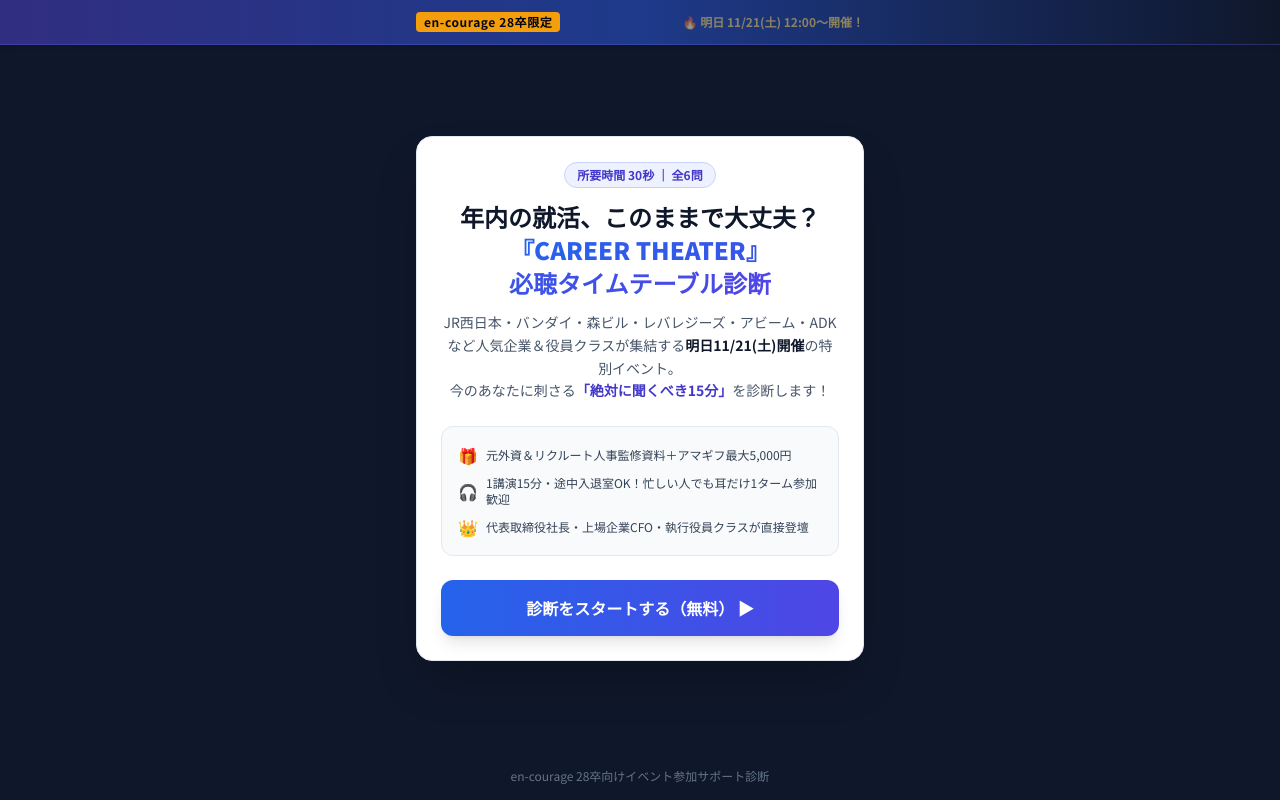
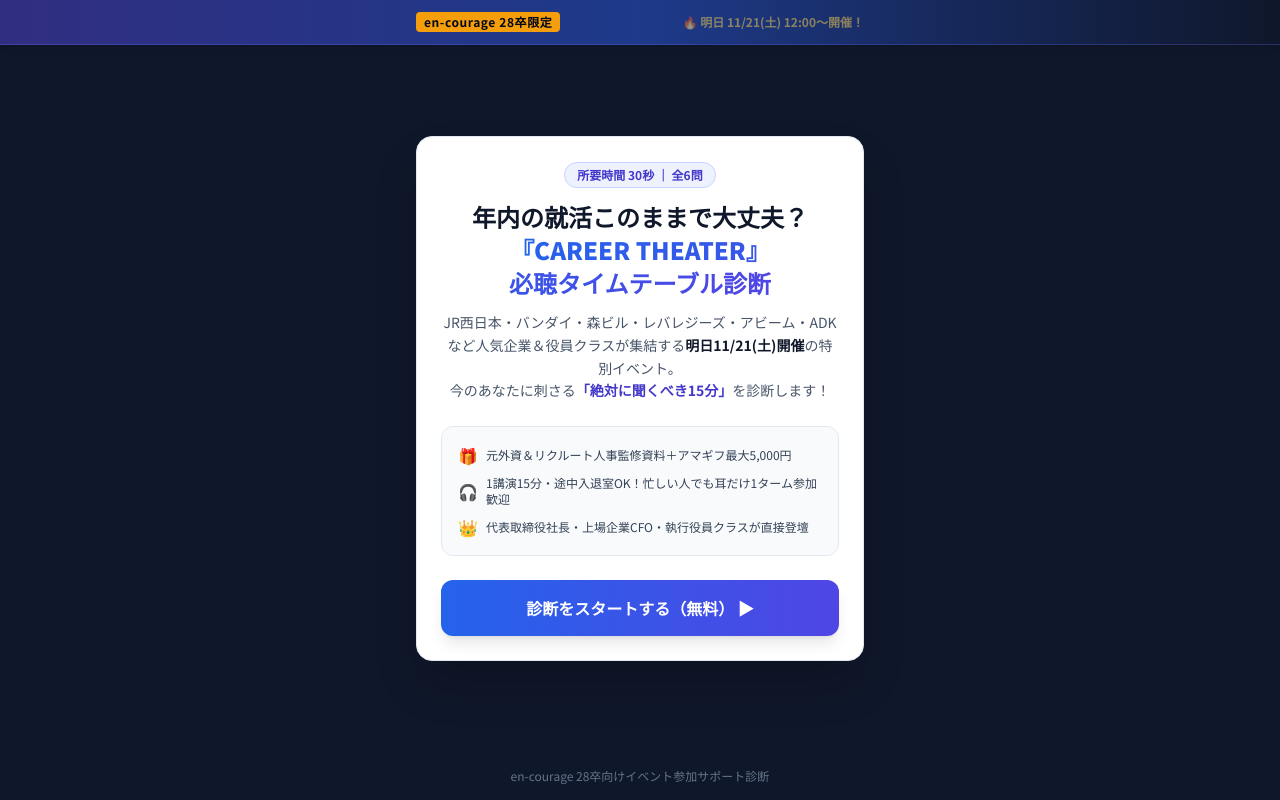
Before and after one commit to conanhujiko486993-pixel/CAREER-THEATER-diagnosis2, a plain HTML site: page index.html in a window 1280 px wide. Drawn offline with nearby package versions, Linux system fonts and the light colour scheme.

```diff
--- a/index.html
+++ b/index.html
@@ -35,7 +35,7 @@
           所要時間 30秒 ｜ 全6問
         </div>
         <h1 class="text-2xl font-black text-slate-900 leading-snug mb-3">
-          年内の就活、このままで大丈夫？<br>
+          年内の就活このままで大丈夫？<br>
           <span class="text-transparent bg-clip-text bg-gradient-to-r from-blue-600 to-indigo-600">
             『CAREER THEATER』<br>必聴タイムテーブル診断
           </span>
```
